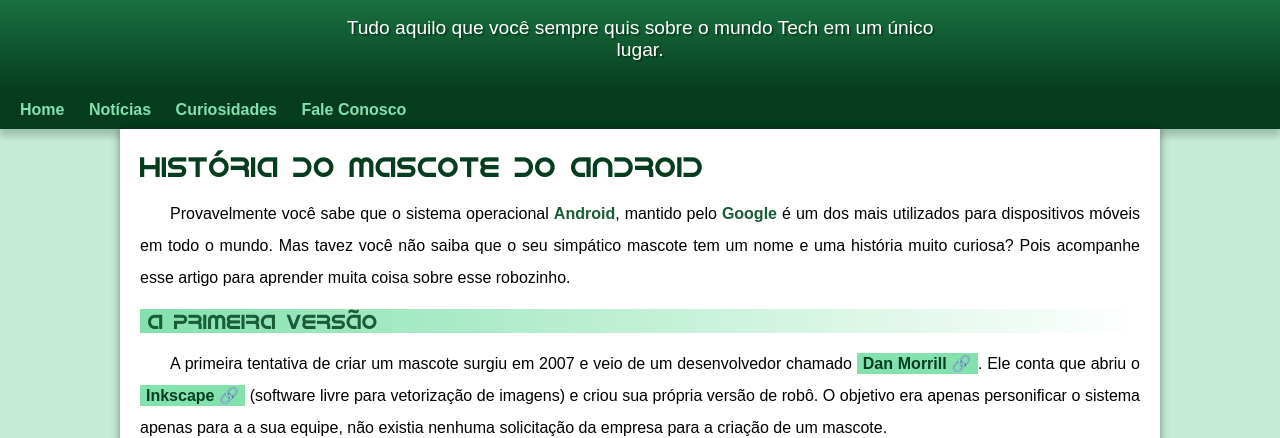
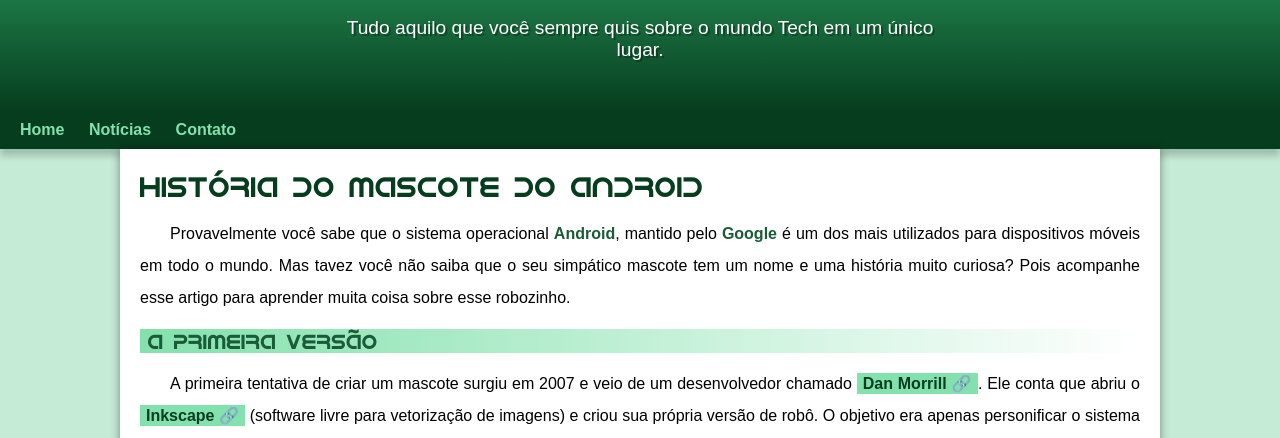
Before and after one commit to lpauloaraujo/projeto-android, a plain HTML site: page index.html in a window 1280 px wide. Shown: the part 99-537 px from the top of the page. Drawn offline with Linux system fonts and the light colour scheme; a web font is replaced by a local one.

Commit message:
problema de padding corrigido

```diff
--- a/index.html
+++ b/index.html
@@ -15,8 +15,7 @@
     <nav>
         <a href="#">Home</a>
         <a href="#">Notícias</a>
-        <a href="#">Curiosidades</a>
-        <a href="#">Fale Conosco</a>
+        <a href="#">Contato</a>
     </nav>
     <main>
         <article>
--- a/styleguanabara.css
+++ b/styleguanabara.css
@@ -62,7 +62,7 @@ header > p {
     padding-left: 10px;
     padding-right: 10px;
     margin: auto;
-    margin-bottom: 30px;
+    padding-bottom: 50px;
     text-shadow: 2px 2px 0px rgba(0, 0, 0, 0.315);
 }
 
```
